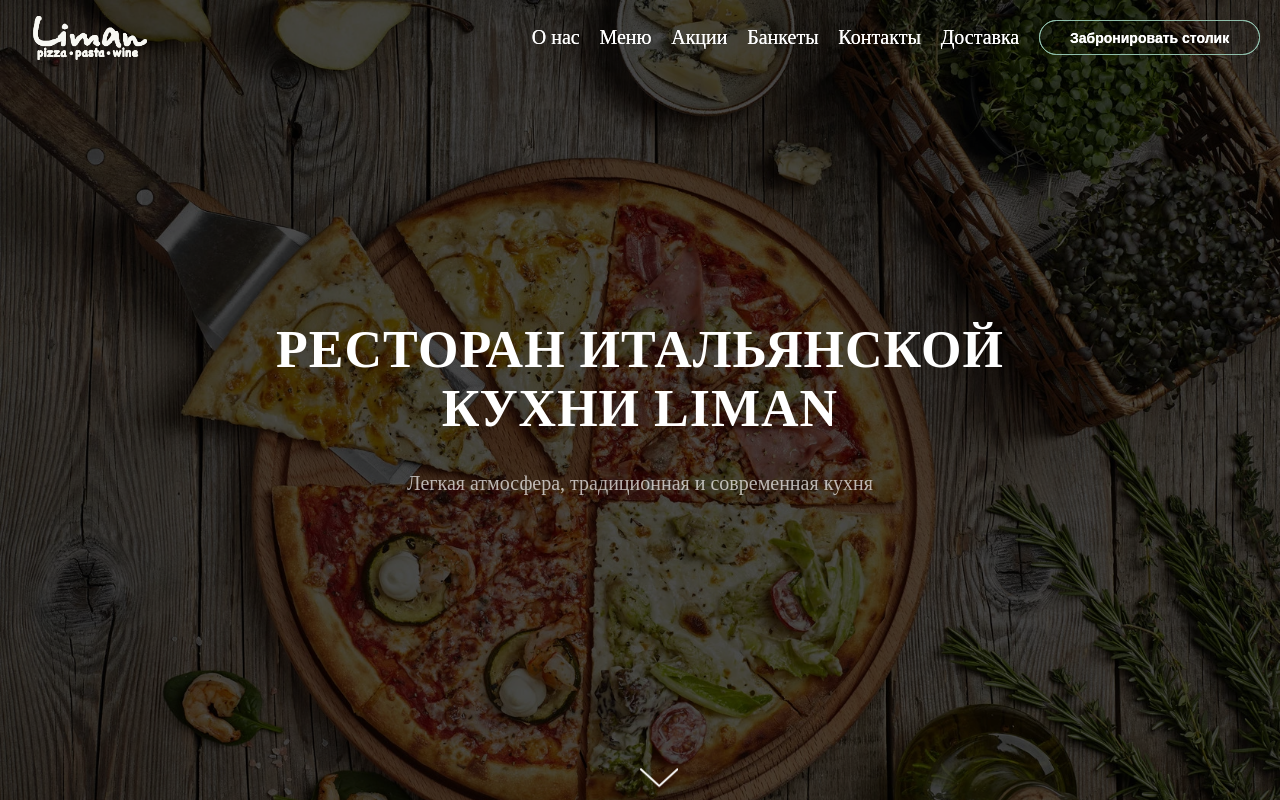
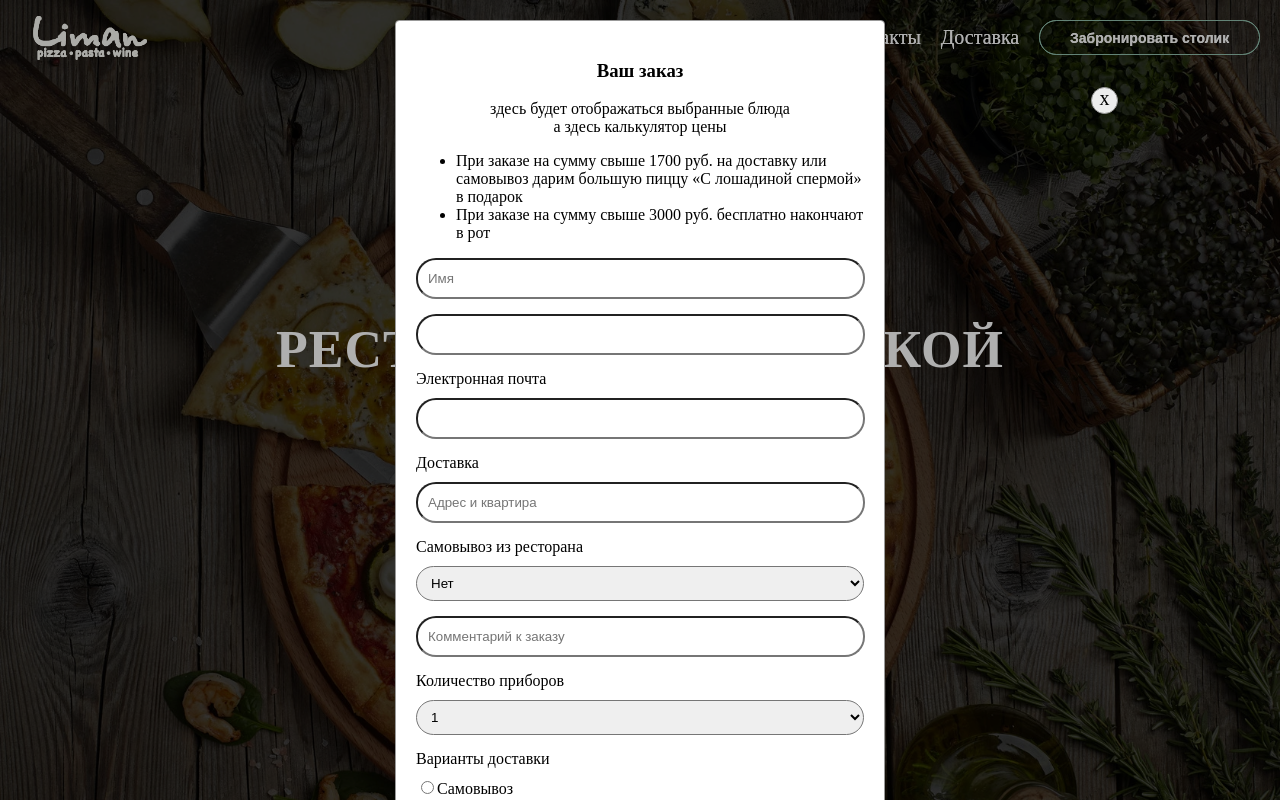
Before and after one commit to tuberkul/diplomZ, a React (Create React App) app: page / in a window 1280 px wide. Shown: the top 800 px of the page. Built offline with nearby package versions, Linux system fonts and the light colour scheme; the HTML template or start-up script is replaced by a standard one.

Commit message:
AlmostDoneCart

```diff
--- a/src/components/PopupCart/PopupCart.css
+++ b/src/components/PopupCart/PopupCart.css
@@ -6,24 +6,28 @@
   top: 0;
   left: 0;
   display: block;
+  z-index: 2;
 }
 
 .popContainer {
   position: relative;
-  width: 70%;
+  width: 35%;
   margin: 0 auto;
   height: auto;
   max-height: 100vh;
-  margin-top: calc(100vh - 85vh - 20px);
+  margin-top: calc(100vh - 85vh - 100px);
   background: #fff;
   border-radius: 4px;
   padding: 20px;
   border: 1px solid #999;
   overflow: auto;
-  z-index: 2;
   display: flex;
   flex-direction: column;
   align-items: center;
+}
+
+.popContainer ul li {
+  text-align: left;
 }
 
 .close-icon {
@@ -52,3 +56,40 @@
   align-items: flex-start;
   max-width: 500px;
 }
+
+.popContainer form label {
+  margin-bottom: 10px;
+}
+
+.popContainer form input:not(input[type="radio"]) {
+  width: calc(100% - 15px);
+  border-radius: 20px;
+  line-height: 35px;
+  margin-bottom: 15px;
+  padding-left: 10px;
+}
+
+.popContainer form input {
+  margin-bottom: 15px;
+}
+
+.popContainer form select {
+  width: 100%;
+  border-radius: 20px;
+  height: 35px;
+  padding-left: 10px;
+  margin-bottom: 15px;
+}
+
+.deliveryType, .paymentType {
+  display: flex;
+  flex-direction: column;
+  align-items: flex-start;
+}
+
+.theAmount {
+  display: flex;
+  width: 100%;
+  flex-direction: column;
+  align-items: flex-end;
+}
--- a/src/components/PopupCart/PopupCart.js
+++ b/src/components/PopupCart/PopupCart.js
@@ -1,5 +1,6 @@
 import React,{useState} from "react";
 import "./PopupCart.css"
+import Button from "../Button/Button";
 import IMask from "imask";
 const Popup = props => {
   const[PopupClass, setPopupClass] = useState("popup-box")
@@ -47,20 +48,25 @@
             <option value="5">5</option>
           </select>
           <label>Варианты доставки</label>
-          <label for="pickupDelivery" class="light">Самовывоз</label><input type="radio" name="deliverType" id="pickupDelivery"/>
-          <label for="courierDelivery" class="light">Доставка курьером 300 руб.</label><input type="radio" name="deliverType" id="courierDelivery"/>
+          <div className="deliveryType">
+            <label htmlFor="pickupDelivery" className="light"><input type="radio" name="deliverType" id="pickupDelivery"/>Самовывоз</label>
+            <label htmlFor="courierDelivery" className="light"><input type="radio" name="deliverType" id="courierDelivery"/>Доставка курьером 300 руб.</label>
+          </div>
           <label>Способ оплаты</label>
-          <label for="inRestoraunt" class="light">Оплата в ресторане при получении</label><input type="radio" name="paymentMethod" id="inRestoraunt" />
-          <label for="onlinePay" class="light">Кредитной картой (Visa, Mastercard) через Сбербанк</label><input type="radio" name="paymentMethod" id="onlinePay" />
+          <div className="paymentType">
+            <label htmlFor="inRestoraunt" className="light"><input type="radio" name="paymentMethod" id="inRestoraunt" />Оплата в ресторане при получении</label>
+            <label htmlFor="onlinePay" className="light"><input type="radio" name="paymentMethod" id="onlinePay" />Кредитной картой (Visa, Mastercard) через Сбербанк</label>
+          </div>
           <div className="theAmount">
             <div className="amount">
-             Сумма:510руб.
+             <p>Сумма:510руб.</p>
             </div>
             <div className="totalAmount">
-             Итоговая сумма: 510руб.
+             <p style={{fontSize: "24px"}}><b>Итоговая сумма: 510руб.</b></p>
             </div>
           </div>
-          <button type="submit">Оформить заказ</button>
+          <Button textOnBtn="Оформить заказ" btnClassName="ussualBtn" inlineStyle="padding:0 60px:fontSize:16px:marginBottom:40px:lineHeight:60px:marginTop:20px:width:100%"></Button>
+          {/* <button type="submit">Оформить заказ</button> */}
           <p>Отправляя данные, вы соглашаетесь с условиями обработки персональных данных.</p>
         </form>
       </div>
```
